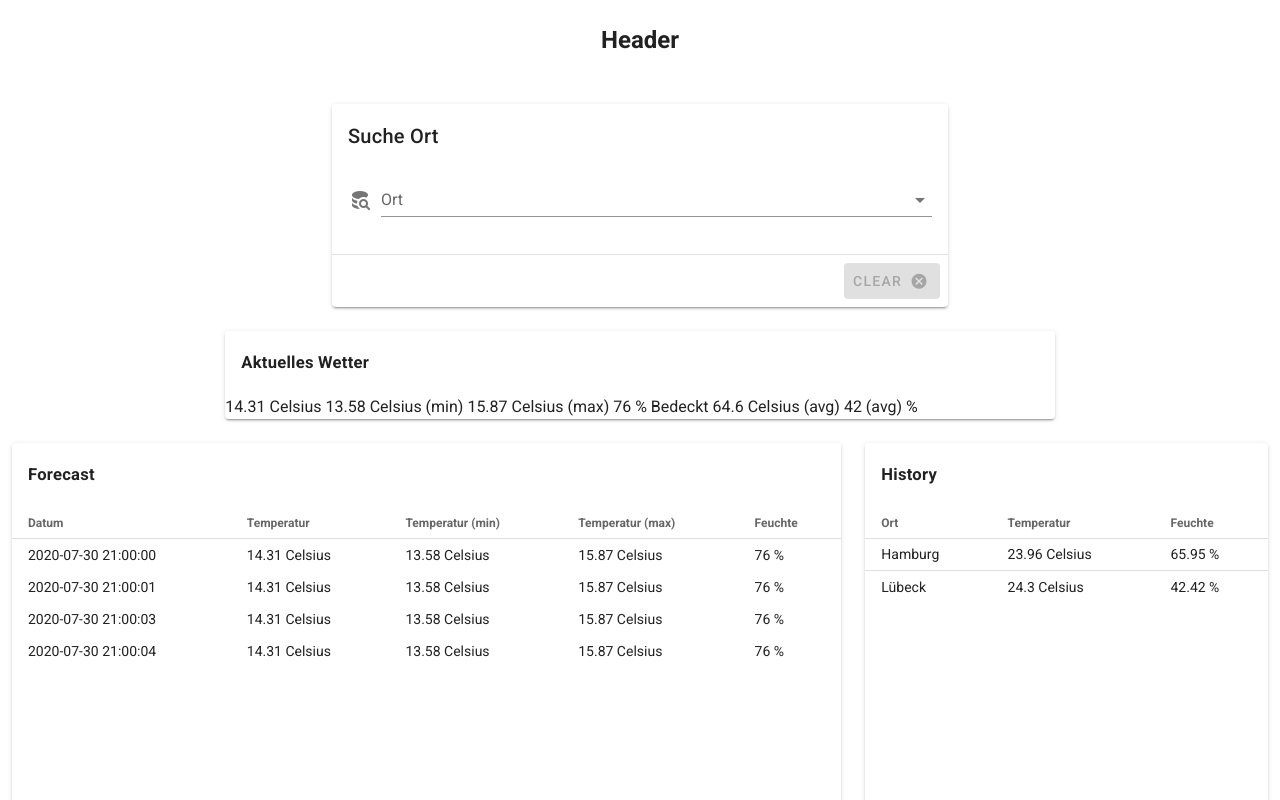
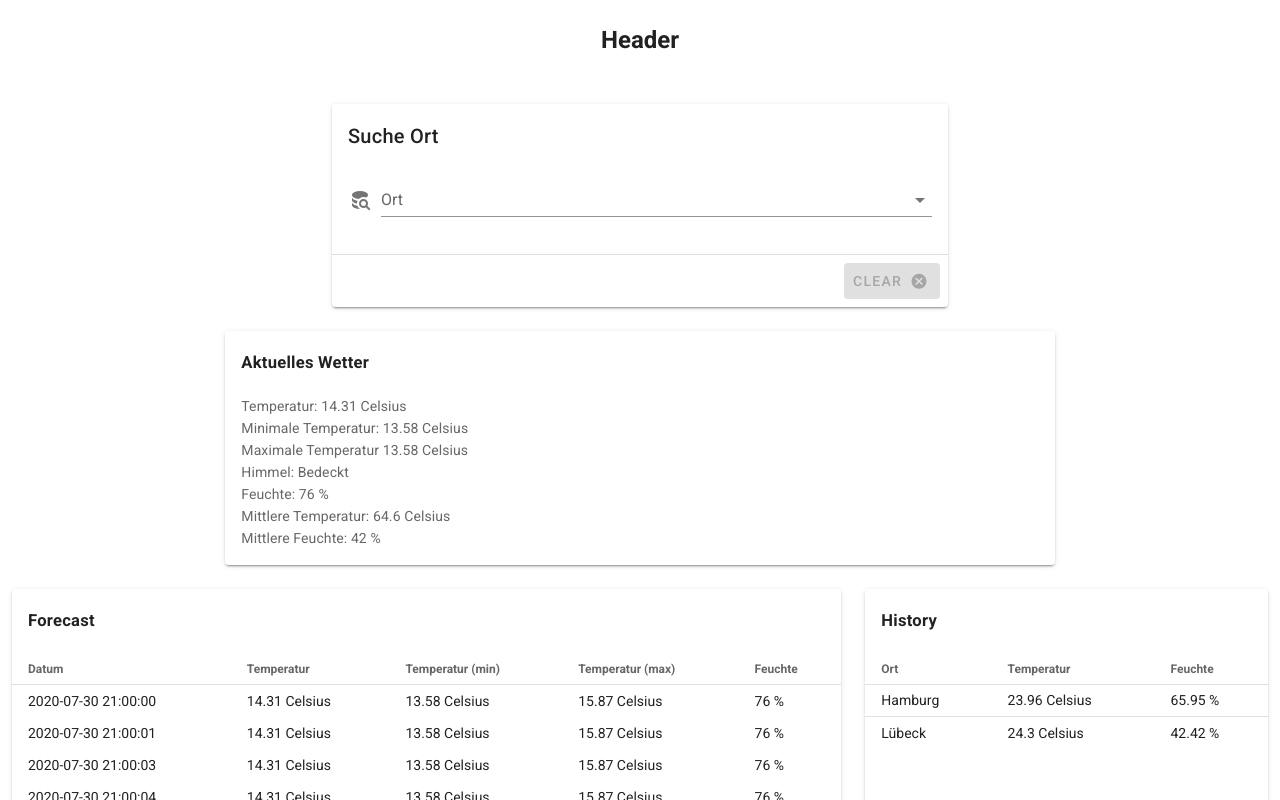
Before and after one commit to Chrichton/Weatherforcast, a Vue app in the folder Vue/vue-weather/: page / in a window 1280 px wide. Shown: the top 800 px of the page. Built offline with nearby package versions, Linux system fonts and the light colour scheme; what vue-uuid would draw is missing.

Commit message:
v-card current weather: show data. fill header with city

```diff
--- a/Vue/vue-weather/src/App.vue
+++ b/Vue/vue-weather/src/App.vue
@@ -5,7 +5,7 @@
       <v-container fluid>
           <v-row>
             <v-col cols="12">
-              <Header/>
+              <Header v-bind:city="city"/>
             </v-col>
           </v-row>
 
@@ -70,6 +70,7 @@ export default {
   },
   data() {
     return {
+      city: "Header",
       Model: {
         AverageHumidity: 42,
         AverageTemperature: 64.6,
@@ -168,6 +169,7 @@ export default {
           .then(res =>
             {
               console.log(res.data);
+              this.city = city;
               this.Model = res.data;
               this.addHistory(city,
                 res.data.AverageTemperature, res.data.AverageHumidity);
--- a/Vue/vue-weather/src/components/CurrentWeather.vue
+++ b/Vue/vue-weather/src/components/CurrentWeather.vue
@@ -1,17 +1,44 @@
 <template>
     <v-card>
         <v-card-title>
-            <h5 class="Display-1">Aktuelles Wetter</h5>
+            <h5 class="Display-1 text-center">Aktuelles Wetter</h5>
         </v-card-title>
-        <v-spacer>
-            {{model.current.Temperature}} Celsius
-            {{model.current.MinimumTemperature}} Celsius (min)
-            {{model.current.MaximumTemperature}} Celsius (max)
-            {{model.current.Humidity}} %
-            {{model.current.CloudDescription}}
-            {{model.AverageTemperature}} Celsius (avg)
-            {{model.AverageHumidity}} (avg) %
-    </v-spacer>
+        <v-spacer class="v-card__text">
+            <v-spacer>
+                Temperatur:
+                {{model.current.Temperature}} Celsius
+            </v-spacer>
+
+            <v-spacer>
+                Minimale Temperatur:
+                {{model.current.MinimumTemperature}} Celsius
+            </v-spacer>
+
+            <v-spacer>
+                Maximale Temperatur
+                {{model.current.MinimumTemperature}} Celsius
+            </v-spacer>
+
+             <v-spacer>
+                Himmel:
+                {{model.current.CloudDescription}}
+            </v-spacer>
+
+            <v-spacer>
+                Feuchte:
+                {{model.current.Humidity}} %
+            </v-spacer>
+
+            <v-spacer>
+                Mittlere Temperatur:
+                {{model.AverageTemperature}} Celsius
+            </v-spacer>
+
+            <v-spacer>
+                Mittlere Feuchte:
+                {{model.AverageHumidity}} %
+            </v-spacer>
+        </v-spacer>
     </v-card>
 </template>
 
--- a/Vue/vue-weather/src/components/layout/Header.vue
+++ b/Vue/vue-weather/src/components/layout/Header.vue
@@ -1,13 +1,14 @@
 <template>
     <v-container>
         <h2 class="headline font-weight-bold mb-3 text-center">
-            Header
+            {{city}}
         </h2>
     </v-container>
 </template>
 
 <script>
 export default {
-    name: "Header"
+    name: "Header",
+    props: ["city"]
 }
 </script>
```
